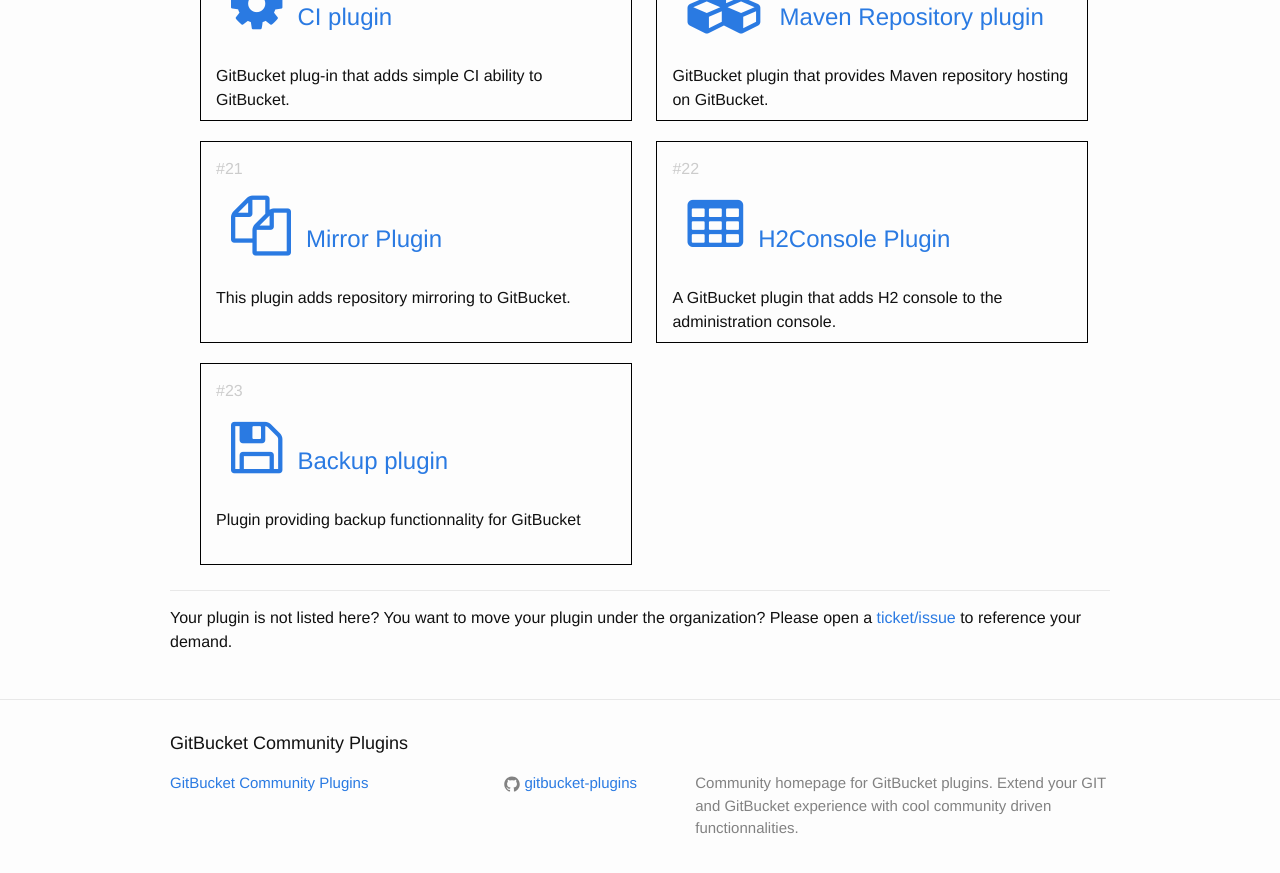
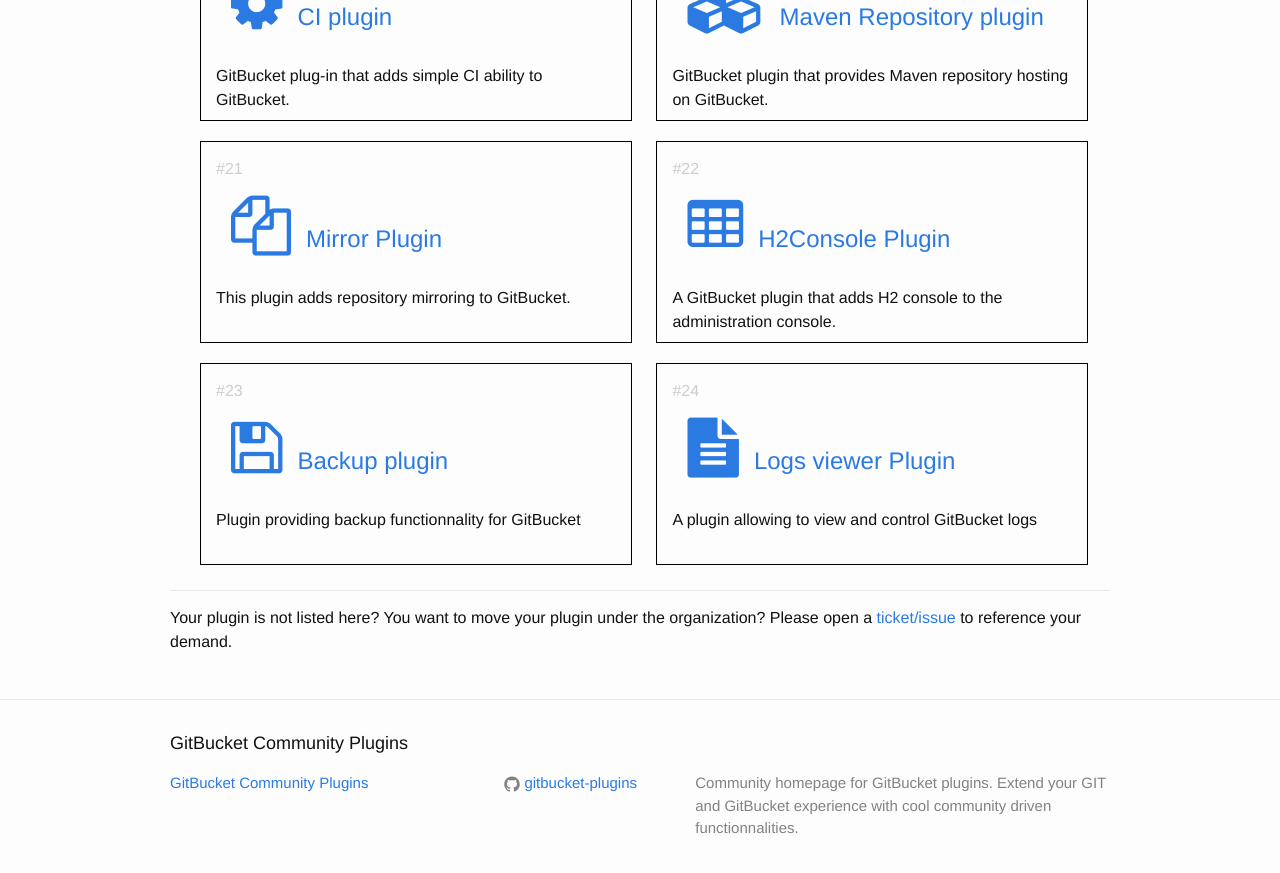
Before and after one commit to gitbucket-plugins/gitbucket-plugins.github.io, a Jekyll site: the page built from index.html, in a window 1280 px wide and 900 px high, scrolled down 2291 px. Shown: the top 873 px of the window. Built offline with Jekyll 4.4.1, drawn with Linux system fonts in a browser that asks for light colours.

Commit message:
add gitbucket-application-logs-plugin
fixes #31

```diff
--- a/index.html
+++ b/index.html
@@ -155,6 +155,12 @@
         </h2>
         <p>Plugin providing backup functionnality for GitBucket</p>
     </li>
+    <li>
+      <h2>
+          <a class="post-link" href="https://github.com/YoshinoriN/gitbucket-application-logs-plugin"><span class="fa fa-file-text"></span>Logs viewer Plugin</a>
+      </h2>
+      <p>A plugin allowing to view and control GitBucket logs</p>
+  </li>
 </ul>
     <p class="separator"/>
     <p>Your plugin is not listed here? You want to move your plugin under the organization? Please open a <a href="https://github.com/gitbucket-plugins/gitbucket-plugins.github.io/issues">ticket/issue</a> to reference your demand.</p>
```
